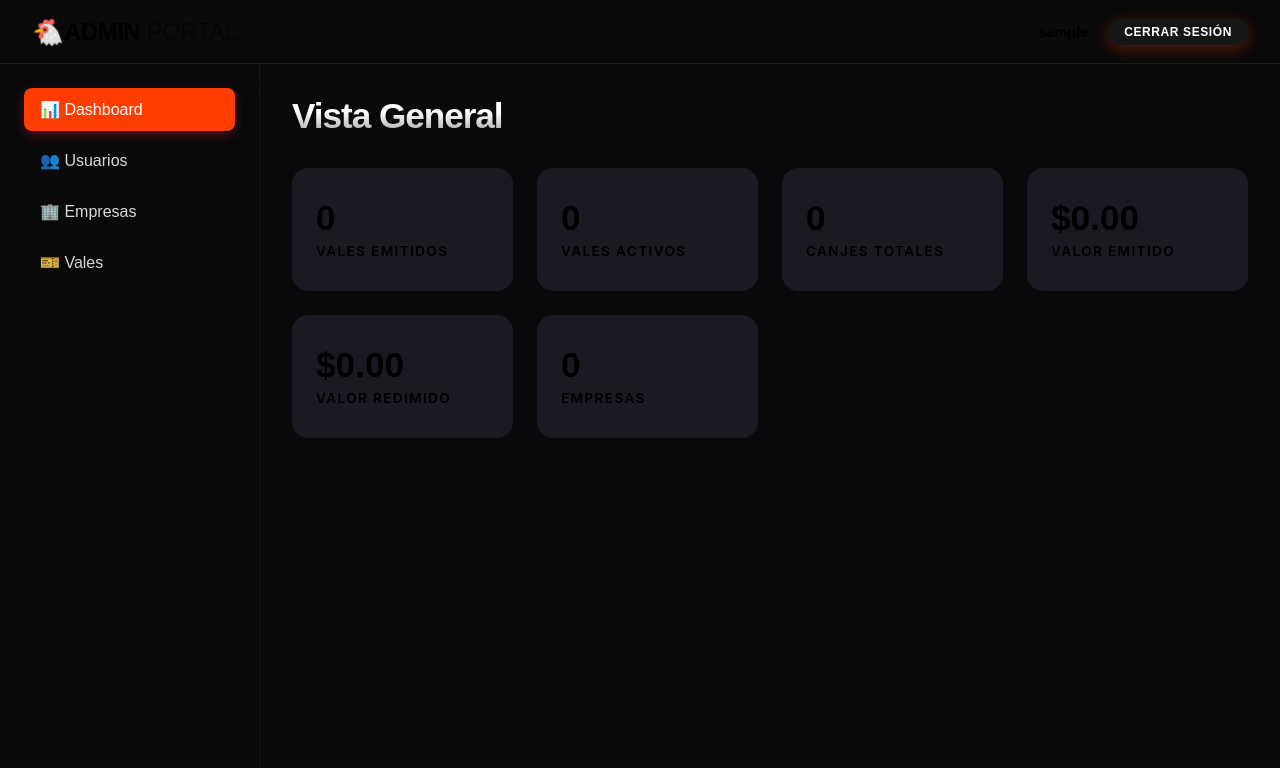
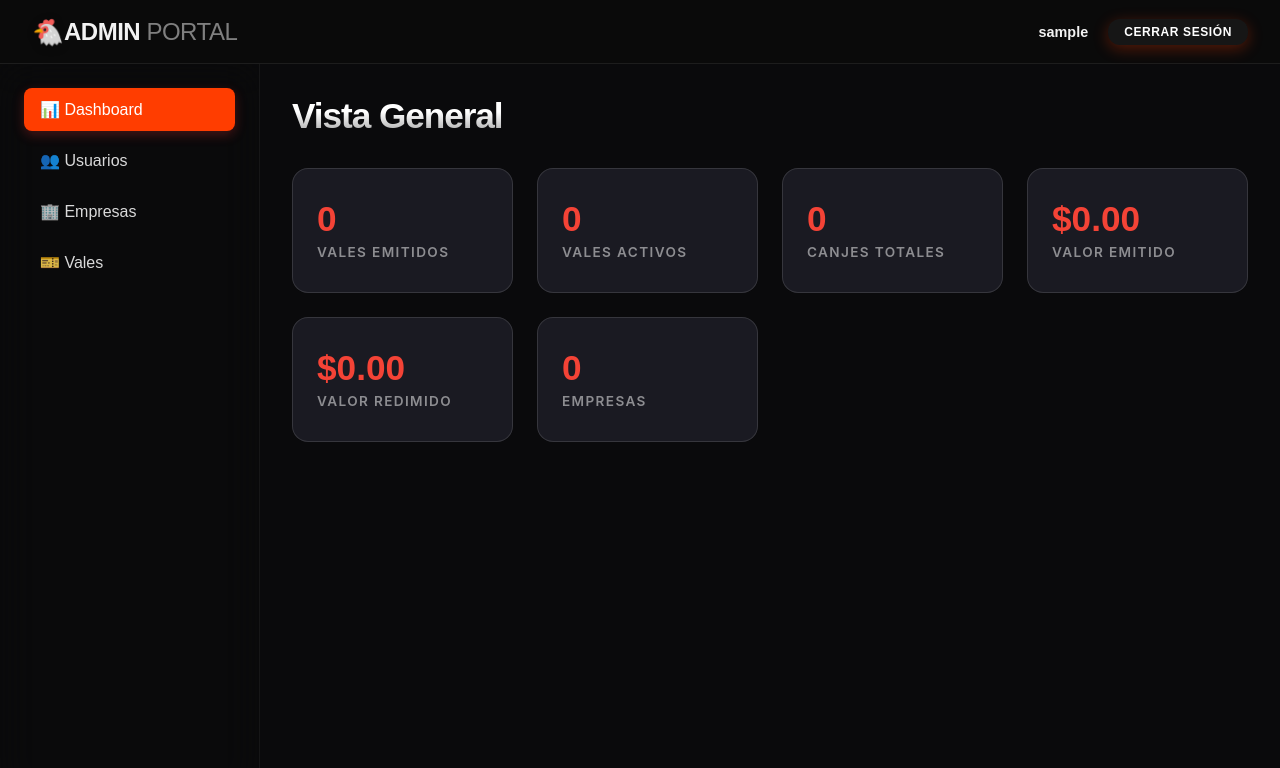
Before and after one commit to puntocero-dot/QR_Pass, a website: page public/admin.html in a window 1280 px wide. Shown: the top 768 px of the page. Drawn offline with nearby package versions, Linux system fonts and the light colour scheme; no server answers; sample sign-in values are in the browser's storage.

Commit message:
Fix UI/UX: Restore missing CSS root variables ensuring text legibility across all form inputs and selects

```diff
--- a/public/css/style.css
+++ b/public/css/style.css
@@ -11,6 +11,36 @@
   --premium-glass-border: rgba(255, 255, 255, 0.08);
   --premium-glass-hover: rgba(255, 255, 255, 0.07);
   --premium-glow: radial-gradient(circle at 50% 50%, rgba(255, 61, 0, 0.1), transparent 70%);
+
+  /* UI Colors */
+  --text-primary: rgba(255, 255, 255, 0.95);
+  --text-secondary: rgba(255, 255, 255, 0.7);
+  --text-tertiary: rgba(255, 255, 255, 0.5);
+
+  --bg-card: #1a1a25;
+  --bg-card-hover: #222230;
+  --bg-secondary: #0f0f15;
+
+  --border-subtle: rgba(255, 255, 255, 0.05);
+  --border-medium: rgba(255, 255, 255, 0.12);
+
+  /* State Colors */
+  --error: #f44336;
+  --error-bg: rgba(244, 67, 54, 0.1);
+  --success: #4caf50;
+  --warning: #ff9800;
+
+  /* Palette */
+  --red-400: #ef5350;
+  --red-500: #f44336;
+  --red-600: #e53935;
+  --red-700: #d32f2f;
+  --red-800: #c62828;
+  --red-900: #b71c1c;
+
+  --orange-400: #ffa726;
+  --orange-500: #ff9800;
+  --yellow-500: #ffb300;
 
   /* Typography */
   --font-heading: 'Outfit', sans-serif;
@@ -121,6 +151,13 @@ select,
 textarea {
   font-family: inherit;
   font-size: inherit;
+  color: var(--text-primary);
+}
+
+select option {
+  background: var(--bg-card);
+  color: var(--text-primary);
+  padding: 8px;
 }
 
 /* ── App Shell ────────────────────────────────── */
```
